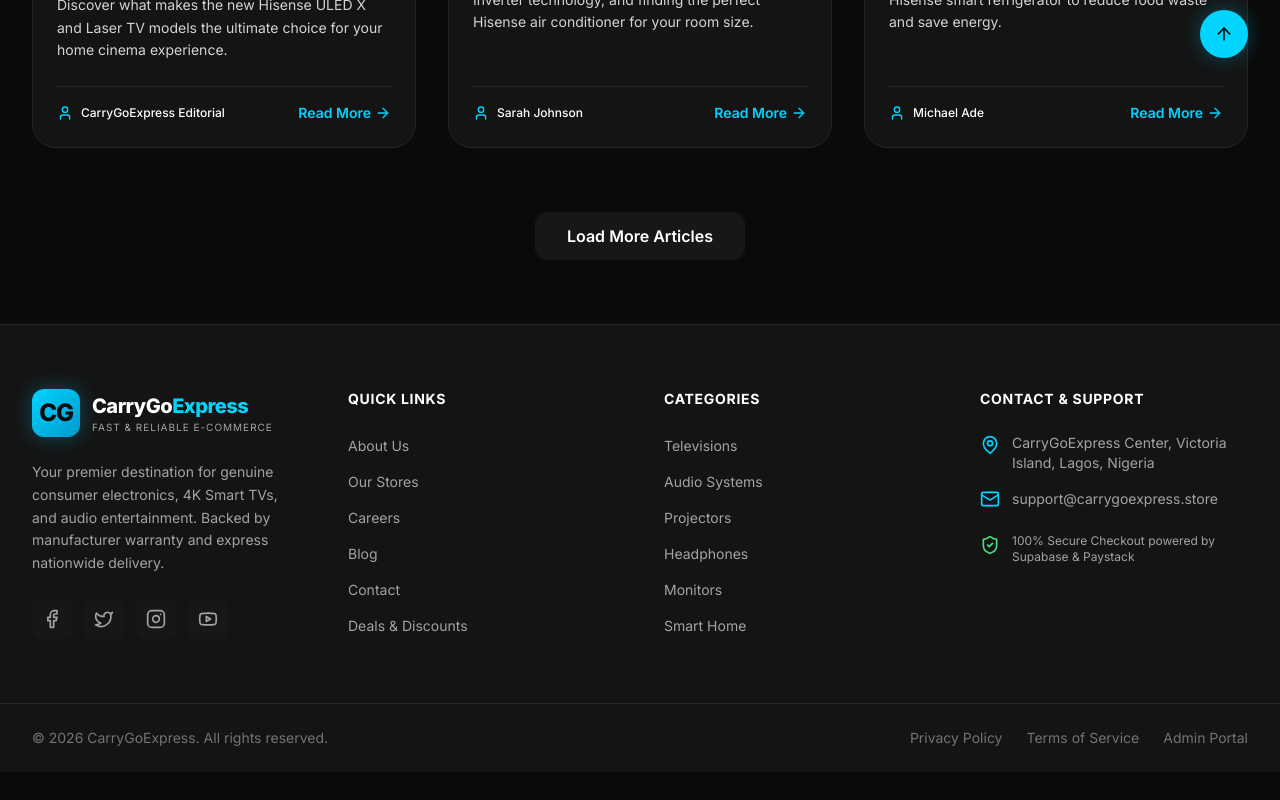
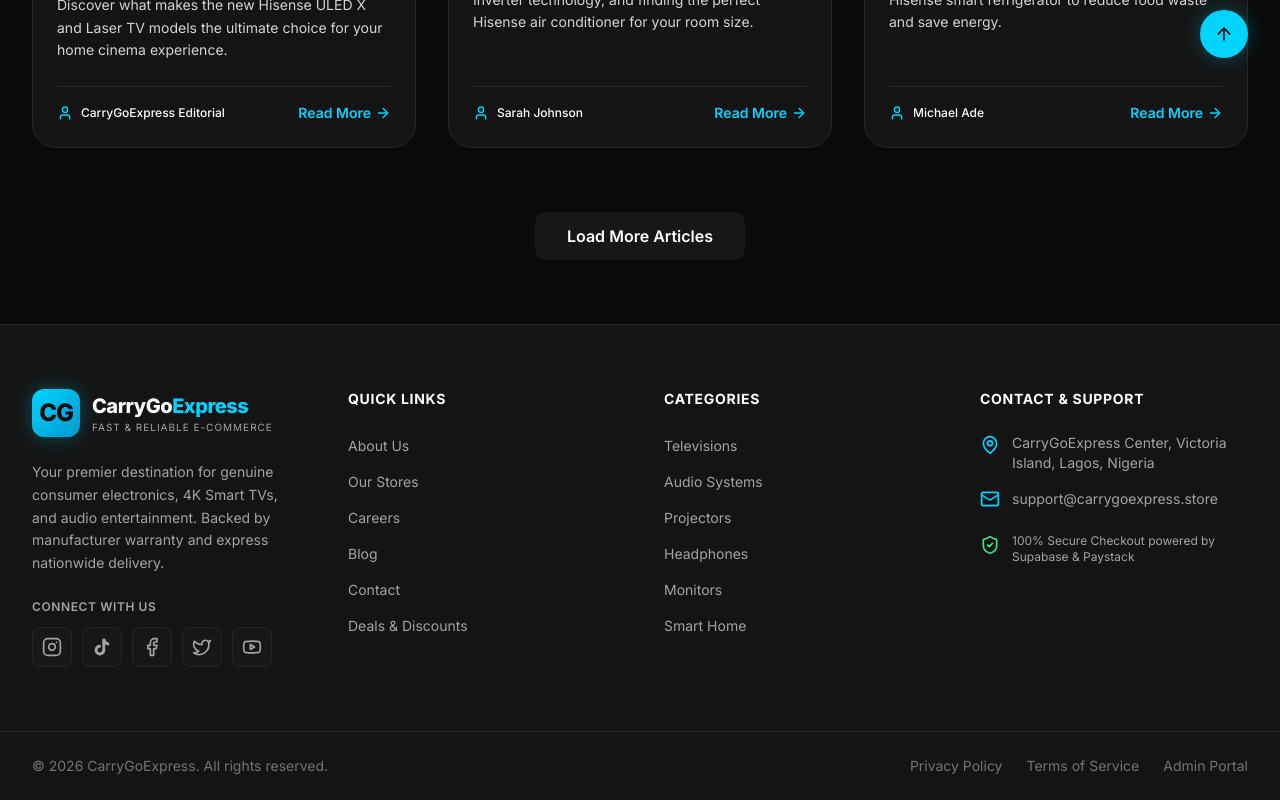
Before and after one commit to nasco247/CarryGoExpress, a React (Vite) app: page /blog in a window 1280 px wide. Shown: the part 710-1510 px from the top of the page. Before the commit the page ends 1482 px from the top, so only its background shows below. Built offline with nearby package versions, Linux system fonts and the light colour scheme; no server answers.

Commit message:
feat: add official TikTok and Instagram channels to footer and contact page

```diff
--- a/src/components/Footer.jsx
+++ b/src/components/Footer.jsx
@@ -1,5 +1,51 @@
 import { Link } from 'react-router-dom'
 import { MapPin, Mail, Facebook, Twitter, Instagram, Youtube, ArrowUp, Send, ShieldCheck } from 'lucide-react'
+
+function TikTokIcon({ className = "w-5 h-5" }) {
+  return (
+    <svg className={className} viewBox="0 0 24 24" fill="currentColor">
+      <path d="M19.59 6.69a4.83 4.83 0 0 1-3.77-4.25V2h-3.45v13.67a2.89 2.89 0 0 1-5.2 1.74 2.89 2.89 0 0 1 2.31-4.64 2.93 2.93 0 0 1 .88.13V9.4a6.84 6.84 0 0 0-1-.05A6.33 6.33 0 0 0 5 20.1a6.34 6.34 0 0 0 10.86-4.43v-7a8.16 8.16 0 0 0 4.77 1.52v-3.4a4.85 4.85 0 0 1-1.04-.1z" />
+    </svg>
+  )
+}
+
+const SOCIAL_LINKS = [
+  {
+    name: 'Instagram',
+    handle: '@carrygoexpresss',
+    href: import.meta.env.VITE_INSTAGRAM_URL || 'https://www.instagram.com/carrygoexpresss?exln=cDN2ZGY0cHJveDBn',
+    icon: Instagram,
+    hover: 'hover:text-pink-400 hover:border-pink-500/40 hover:bg-pink-500/10'
+  },
+  {
+    name: 'TikTok',
+    handle: '@carrygoexpress3',
+    href: import.meta.env.VITE_TIKTOK_URL || 'https://www.tiktok.com/@carrygoexpress3',
+    icon: TikTokIcon,
+    hover: 'hover:text-[#00f2fe] hover:border-[#00f2fe]/40 hover:bg-[#00f2fe]/10'
+  },
+  {
+    name: 'Facebook',
+    handle: 'CarryGoExpress',
+    href: '#',
+    icon: Facebook,
+    hover: 'hover:text-blue-400 hover:border-blue-500/40 hover:bg-blue-500/10'
+  },
+  {
+    name: 'Twitter',
+    handle: '@carrygoexpress',
+    href: '#',
+    icon: Twitter,
+    hover: 'hover:text-sky-400 hover:border-sky-500/40 hover:bg-sky-500/10'
+  },
+  {
+    name: 'Youtube',
+    handle: 'CarryGoExpress TV',
+    href: '#',
+    icon: Youtube,
+    hover: 'hover:text-red-400 hover:border-red-500/40 hover:bg-red-500/10'
+  }
+]
 
 export default function Footer() {
   const scrollToTop = () => {
@@ -25,17 +71,23 @@
             <p className="text-sm text-veltrix-gray-400 leading-relaxed">
               Your premier destination for genuine consumer electronics, 4K Smart TVs, and audio entertainment. Backed by manufacturer warranty and express nationwide delivery.
             </p>
-            <div className="flex gap-3">
-              {[Facebook, Twitter, Instagram, Youtube].map((Icon, i) => (
-                <a
-                  key={i}
-                  href="#"
-                  className="w-10 h-10 bg-veltrix-gray-900 rounded-lg flex items-center justify-center text-veltrix-gray-400 hover:text-veltrix-blue hover:bg-veltrix-blue/10 transition-all"
-                  aria-label="Social Link"
-                >
-                  <Icon className="w-5 h-5" />
-                </a>
-              ))}
+            <div>
+              <p className="text-xs font-semibold text-veltrix-gray-400 uppercase tracking-wider mb-3">Connect With Us</p>
+              <div className="flex flex-wrap gap-2.5">
+                {SOCIAL_LINKS.map((item) => (
+                  <a
+                    key={item.name}
+                    href={item.href}
+                    target={item.href.startsWith('http') ? '_blank' : undefined}
+                    rel={item.href.startsWith('http') ? 'noopener noreferrer' : undefined}
+                    className={`w-10 h-10 bg-veltrix-gray-900 border border-veltrix-gray-800 rounded-lg flex items-center justify-center text-veltrix-gray-400 transition-all ${item.hover}`}
+                    aria-label={`${item.name} - ${item.handle}`}
+                    title={`${item.name} (${item.handle})`}
+                  >
+                    <item.icon className="w-5 h-5" />
+                  </a>
+                ))}
+              </div>
             </div>
           </div>
 
--- a/src/pages/Contact.jsx
+++ b/src/pages/Contact.jsx
@@ -1,6 +1,14 @@
 import { useState } from 'react'
-import { Mail, MapPin, MessageSquare, Clock, CheckCircle, Send } from 'lucide-react'
+import { Mail, MapPin, MessageSquare, Clock, CheckCircle, Send, Instagram, ExternalLink } from 'lucide-react'
 import { useAdminStore } from '../hooks/useAdminStore'
+
+function TikTokIcon({ className = "w-5 h-5" }) {
+  return (
+    <svg className={className} viewBox="0 0 24 24" fill="currentColor">
+      <path d="M19.59 6.69a4.83 4.83 0 0 1-3.77-4.25V2h-3.45v13.67a2.89 2.89 0 0 1-5.2 1.74 2.89 2.89 0 0 1 2.31-4.64 2.93 2.93 0 0 1 .88.13V9.4a6.84 6.84 0 0 0-1-.05A6.33 6.33 0 0 0 5 20.1a6.34 6.34 0 0 0 10.86-4.43v-7a8.16 8.16 0 0 0 4.77 1.52v-3.4a4.85 4.85 0 0 1-1.04-.1z" />
+    </svg>
+  )
+}
 
 export default function Contact() {
   const [name, setName] = useState('')
@@ -149,6 +157,51 @@
               </div>
             </div>
 
+            {/* Social Media Channels */}
+            <div className="p-6 bg-veltrix-black-light border border-veltrix-gray-800 rounded-2xl">
+              <h3 className="font-bold text-white mb-2">Follow Us on Social Media</h3>
+              <p className="text-xs text-veltrix-gray-400 mb-4">
+                Watch our latest product unboxings, customer deliveries, and exclusive promotional drops.
+              </p>
+              <div className="grid grid-cols-1 sm:grid-cols-2 gap-3">
+                <a
+                  href="https://www.instagram.com/carrygoexpresss?exln=cDN2ZGY0cHJveDBn"
+                  target="_blank"
+                  rel="noopener noreferrer"
+                  className="flex items-center justify-between p-3.5 bg-veltrix-black border border-veltrix-gray-800 hover:border-pink-500/50 rounded-xl group transition-all"
+                >
+                  <div className="flex items-center gap-3">
+                    <div className="w-9 h-9 rounded-lg bg-pink-500/10 text-pink-400 flex items-center justify-center group-hover:scale-110 transition-transform">
+                      <Instagram className="w-5 h-5" />
+                    </div>
+                    <div>
+                      <p className="text-xs font-bold text-white group-hover:text-pink-400 transition-colors">Instagram</p>
+                      <p className="text-[11px] text-veltrix-gray-400">@carrygoexpresss</p>
+                    </div>
+                  </div>
+                  <ExternalLink className="w-4 h-4 text-veltrix-gray-500 group-hover:text-pink-400 transition-colors" />
+                </a>
+
+                <a
+                  href="https://www.tiktok.com/@carrygoexpress3"
+                  target="_blank"
+                  rel="noopener noreferrer"
+                  className="flex items-center justify-between p-3.5 bg-veltrix-black border border-veltrix-gray-800 hover:border-[#00f2fe]/50 rounded-xl group transition-all"
+                >
+                  <div className="flex items-center gap-3">
+                    <div className="w-9 h-9 rounded-lg bg-[#00f2fe]/10 text-[#00f2fe] flex items-center justify-center group-hover:scale-110 transition-transform">
+                      <TikTokIcon className="w-5 h-5" />
+                    </div>
+                    <div>
+                      <p className="text-xs font-bold text-white group-hover:text-[#00f2fe] transition-colors">TikTok</p>
+                      <p className="text-[11px] text-veltrix-gray-400">@carrygoexpress3</p>
+                    </div>
+                  </div>
+                  <ExternalLink className="w-4 h-4 text-veltrix-gray-500 group-hover:text-[#00f2fe] transition-colors" />
+                </a>
+              </div>
+            </div>
+
             <div className="p-6 bg-gradient-to-r from-veltrix-blue/20 to-transparent border border-veltrix-blue/30 rounded-2xl">
               <div className="flex items-center gap-3 mb-2">
                 <MessageSquare className="w-5 h-5 text-veltrix-blue" />
```
Also changed, not shown: 1 other file (tests, documents, lock files or other folders).
